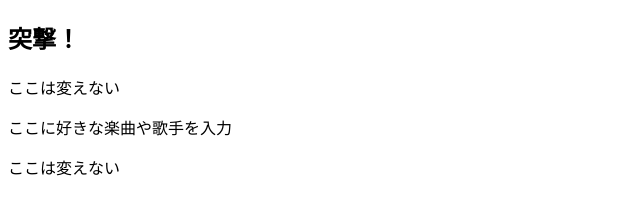
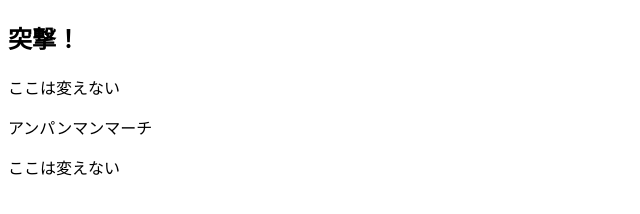
Before and after one commit to shibatamitsuki/testcoflict, a plain HTML site: page index.html in a window 1280 px wide. Shown: the whole page, without its empty margins (0-640 px from the left). Drawn offline with Linux system fonts and the light colour scheme.

Commit message:
[modify]index.html

```diff
--- a/index.html
+++ b/index.html
@@ -6,7 +6,7 @@
 <body>
 <h2> 突撃！ </h2>
 <p>ここは変えない</p>
-<p>ここに好きな楽曲や歌手を入力</p>
+<p>アンパンマンマーチ</p>
 <p>ここは変えない</p>
 </body>
 </html>
```
